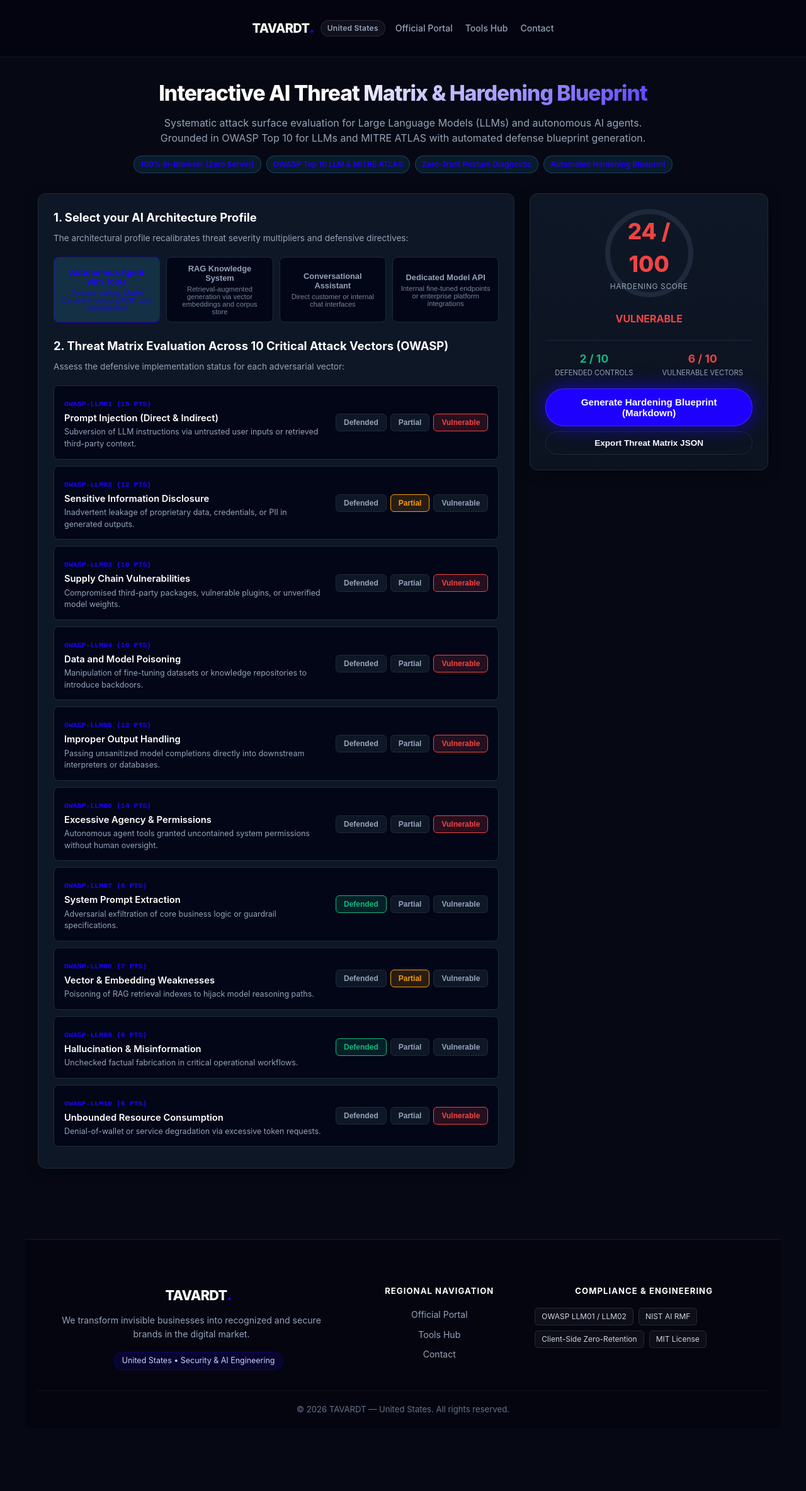
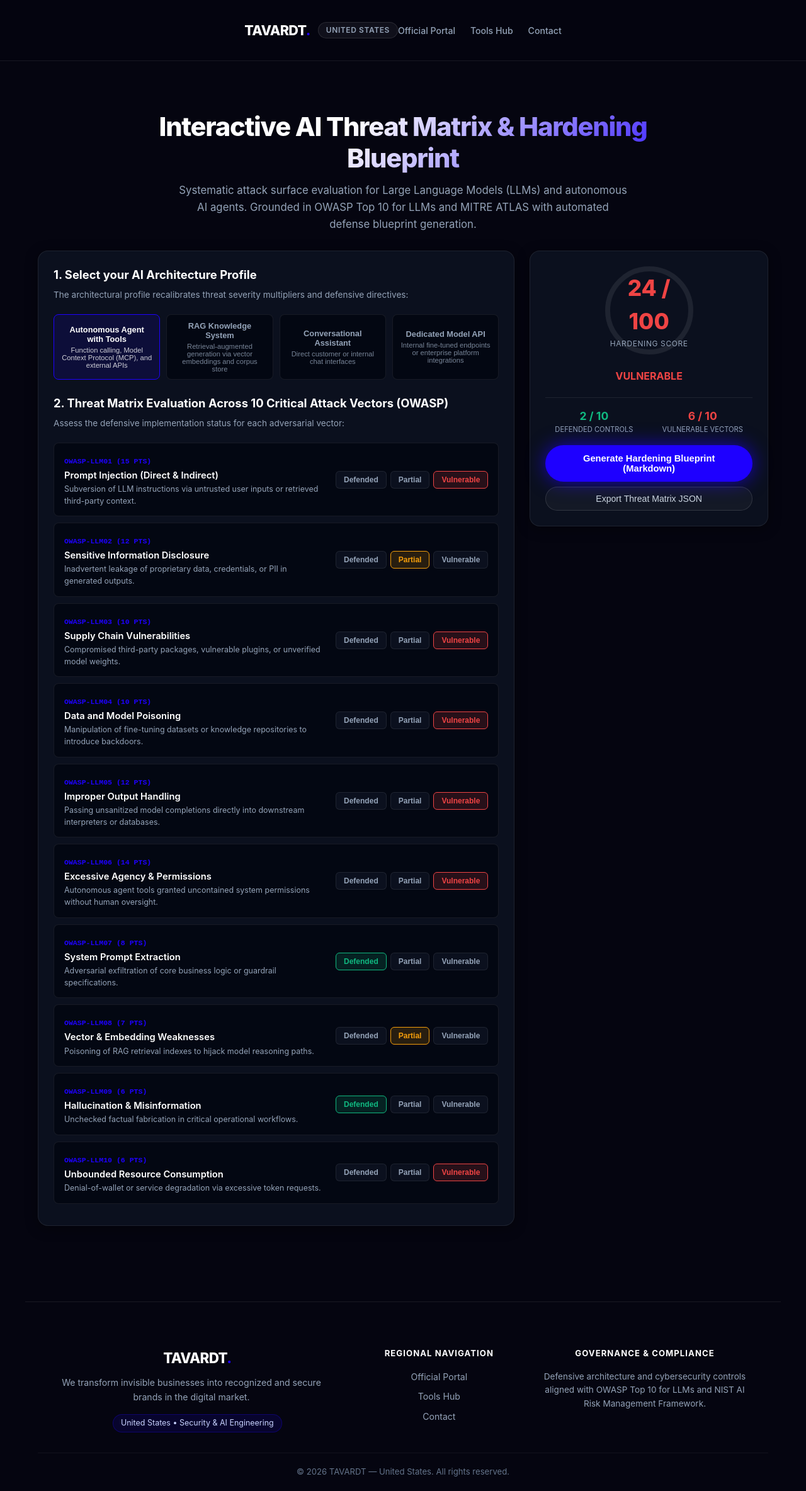
Before and after one commit to TAVARDT-USA/ai-threat-matrix-us, a plain HTML site: page index.html in a window 1280 px wide. Shown: the whole page at 63% size. Before the commit the page ends 2328 px from the top, so only its background shows below. Drawn offline with Linux system fonts and the light colour scheme.

Commit message:
refactor(pages): apply unified obsidian theme #050510, purge junior badges, center buttons, enforce strict corporate standards

```diff
--- a/index.html
+++ b/index.html
@@ -80,215 +80,300 @@
   </script>
   <style>
 
-/* ==================== TAVARDT BRAND STANDARDIZATION ==================== */
+/* ==========================================================================
+   TAVARDT UNIFIED ENTERPRISE DESIGN SYSTEM (ASTRYX TOKENS)
+   ========================================================================== */
 :root {
-  --tavardt-blue: #1e00ff !important;
-  --tavardt-blue-hover: #1500db !important;
-  --tavardt-blue-glow: 0 0 30px rgba(30, 0, 255, 0.7) !important;
-  --tavardt-blue-glow-lg: 0 0 45px rgba(30, 0, 255, 0.95) !important;
+  --bg: #050510 !important;
+  --bg2: #0b101e !important;
+  --bg3: #111827 !important;
+  --card-bg: #0b101e !important;
+  --surface: #0b101e !important;
+  --surface-card: #0e1526 !important;
+  --surface-elevated: #131d33 !important;
+  --card-border: rgba(255, 255, 255, 0.08) !important;
+  --border: rgba(255, 255, 255, 0.08) !important;
   --accent: #1e00ff !important;
   --accent-hover: #1500db !important;
   --blue: #1e00ff !important;
+  --info: #1e00ff !important;
+  --text: #f8fafc !important;
+  --text-muted: #94a3b8 !important;
+  --text2: #94a3b8 !important;
+  --code-bg: #030712 !important;
+}
+
+html, body {
+  background-color: #050510 !important;
+  color: #f8fafc !important;
+  font-family: -apple-system, BlinkMacSystemFont, "Segoe UI", Roboto, Helvetica, Arial, sans-serif !important;
+  margin: 0 !important;
+  padding: 0 !important;
+  min-height: 100vh !important;
+  -webkit-font-smoothing: antialiased !important;
 }
 
 /* Header */
 .tavardt-header {
-  width: 100%;
-  background: rgba(5, 5, 16, 0.94);
-  backdrop-filter: blur(12px);
-  -webkit-backdrop-filter: blur(12px);
-  border-bottom: 1px solid rgba(255, 255, 255, 0.08);
-  position: sticky;
-  top: 0;
-  z-index: 999;
+  width: 100% !important;
+  background: rgba(5, 5, 16, 0.95) !important;
+  backdrop-filter: blur(16px) !important;
+  -webkit-backdrop-filter: blur(16px) !important;
+  border-bottom: 1px solid rgba(255, 255, 255, 0.08) !important;
+  position: sticky !important;
+  top: 0 !important;
+  z-index: 1000 !important;
 }
 .tavardt-header-inner {
-  max-width: 1200px;
-  margin: 0 auto;
-  padding: 14px 24px;
-  display: flex;
-  justify-content: space-between;
-  align-items: center;
-  gap: 16px;
-  flex-wrap: wrap;
+  max-width: 1200px !important;
+  margin: 0 auto !important;
+  padding: 16px 24px !important;
+  display: flex !important;
+  justify-content: space-between !important;
+  align-items: center !important;
+  box-sizing: border-box !important;
 }
 .tavardt-brand {
-  display: inline-flex;
-  align-items: center;
-  gap: 10px;
-  text-decoration: none;
-  color: #ffffff;
+  display: inline-flex !important;
+  align-items: center !important;
+  gap: 12px !important;
+  text-decoration: none !important;
+  color: #ffffff !important;
 }
 .tavardt-logo-text {
-  font-size: 1.25rem;
-  font-weight: 800;
-  letter-spacing: -0.03em;
-  color: #ffffff;
+  font-size: 1.35rem !important;
+  font-weight: 800 !important;
+  letter-spacing: -0.03em !important;
+  color: #ffffff !important;
 }
 .tavardt-brand-dot {
   color: #1e00ff !important;
-  font-size: 1.4rem;
-  line-height: 1;
 }
 .tavardt-badge-jurisdiction {
-  font-size: 0.75rem;
-  font-weight: 600;
-  color: #94a3b8;
-  padding: 3px 10px;
-  background: rgba(255, 255, 255, 0.05);
-  border: 1px solid rgba(255, 255, 255, 0.1);
-  border-radius: 9999px;
-  letter-spacing: 0.02em;
+  font-size: 0.75rem !important;
+  font-weight: 600 !important;
+  color: #94a3b8 !important;
+  padding: 3px 12px !important;
+  background: rgba(255, 255, 255, 0.05) !important;
+  border: 1px solid rgba(255, 255, 255, 0.1) !important;
+  border-radius: 9999px !important;
+  text-transform: uppercase !important;
+  letter-spacing: 0.05em !important;
 }
 .tavardt-nav {
-  display: flex;
-  align-items: center;
-  gap: 20px;
-  flex-wrap: wrap;
+  display: flex !important;
+  align-items: center !important;
+  gap: 24px !important;
 }
 .tavardt-nav-link {
-  color: #94a3b8;
-  text-decoration: none;
-  font-size: 0.88rem;
-  font-weight: 500;
-  transition: color 0.2s ease;
+  color: #94a3b8 !important;
+  text-decoration: none !important;
+  font-size: 0.88rem !important;
+  font-weight: 500 !important;
+  transition: color 0.2s ease !important;
 }
 .tavardt-nav-link:hover {
-  color: #ffffff;
+  color: #ffffff !important;
 }
 
-/* Centered Button Row */
-.btn-row, .sample-buttons {
+/* Hero Section */
+.tavardt-hero, .hero {
+  max-width: 1000px !important;
+  margin: 0 auto !important;
+  padding: 48px 24px 28px !important;
+  text-align: center !important;
+  box-sizing: border-box !important;
+  background: transparent !important;
+  border: none !important;
+}
+.tavardt-hero h1, .hero h1, h1 {
+  font-size: clamp(1.8rem, 4vw, 2.6rem) !important;
+  font-weight: 800 !important;
+  letter-spacing: -0.03em !important;
+  margin: 0 0 12px 0 !important;
+  color: #ffffff !important;
+  line-height: 1.2 !important;
+}
+.tavardt-hero p, .hero p {
+  font-size: 1.05rem !important;
+  color: #94a3b8 !important;
+  max-width: 720px !important;
+  margin: 0 auto !important;
+  line-height: 1.6 !important;
+}
+
+/* Strict Suppression of Junior Elements */
+.badge-bar, .badges, .hero-badge, .hero img, .hero-img, .cta-grid, .cta-btn.wa, [class*="wa"],  {
+  display: none !important;
+}
+
+/* Containers and Cards */
+.card, .main-card, .panel, .stage-card, .vector-card {
+  background: #0b101e !important;
+  border: 1px solid rgba(255, 255, 255, 0.08) !important;
+  border-radius: 16px !important;
+}
+.container, main, .main-wrap {
+  background: transparent !important;
+  border: none !important;
+  box-shadow: none !important;
+}
+
+/* Textareas & Inputs */
+textarea, input[type="text"] {
+  background: #050510 !important;
+  border: 1px solid rgba(255, 255, 255, 0.12) !important;
+  border-radius: 10px !important;
+  color: #f8fafc !important;
+  font-family: 'Fira Code', Consolas, Monaco, monospace !important;
+}
+textarea:focus, input[type="text"]:focus {
+  border-color: #1e00ff !important;
+  outline: none !important;
+  box-shadow: 0 0 15px rgba(30, 0, 255, 0.3) !important;
+}
+
+/* Button Centering Containers */
+.btn-row, .presets-row, .sample-buttons {
   display: flex !important;
   justify-content: center !important;
   align-items: center !important;
+  gap: 12px !important;
+  margin: 18px 0 !important;
   flex-wrap: wrap !important;
-  gap: 12px !important;
 }
 
-/* Primary Action Buttons */
-.btn-primary, button.btn-primary, .btn-action-main, #btn-generate-blueprint, #btn-audit, .btn-run, #run-audit-btn, .btn-execute, .btn-analyze, .cta-btn.primary, .btn-act, #btn-copy {
+/* PRIMARY BUTTONS: 100% TAVARDT Electric Blue (#1e00ff) */
+.btn-primary, button.btn-primary, .btn-action-main, #btn-generate-blueprint, #btn-audit, .btn-run, #run-audit-btn, .btn-execute, .btn-analyze {
   background: #1e00ff !important;
   color: #ffffff !important;
+  border: none !important;
   border-radius: 9999px !important;
-  border: 1px solid rgba(255, 255, 255, 0.15) !important;
+  font-size: 0.92rem !important;
+  font-weight: 600 !important;
+  padding: 13px 36px !important;
   box-shadow: 0 0 30px rgba(30, 0, 255, 0.7) !important;
-  font-weight: 600 !important;
   cursor: pointer !important;
   transition: all 0.25s cubic-bezier(0.16, 1, 0.3, 1) !important;
+  text-decoration: none !important;
+  display: inline-flex !important;
+  align-items: center !important;
+  justify-content: center !important;
 }
-.btn-primary:hover, button.btn-primary:hover, .btn-action-main:hover, #btn-generate-blueprint:hover, #btn-audit:hover, .btn-run:hover, #run-audit-btn:hover, .btn-execute:hover, .btn-analyze:hover, .cta-btn.primary:hover, .btn-act:hover, #btn-copy:hover {
+.btn-primary:hover, button.btn-primary:hover, .btn-action-main:hover, #btn-generate-blueprint:hover, #btn-audit:hover, .btn-run:hover, #run-audit-btn:hover, .btn-execute:hover, .btn-analyze:hover {
   background: #1500db !important;
   box-shadow: 0 0 45px rgba(30, 0, 255, 0.95) !important;
   transform: translateY(-1px) !important;
 }
 
-/* Secondary & Preset Buttons */
-.btn-secondary, button.btn-secondary, .btn-sample, .btn-preset, button.btn-preset, .btn-action-secondary, .code-tab, .tab-btn, .cta-btn.secondary {
+/* SECONDARY BUTTONS: Clean dark pill */
+.btn-secondary, button.btn-secondary, .btn-sample, .btn-preset, button.btn-preset, .btn-action-secondary, .code-tab, .tab-btn {
+  background: rgba(255, 255, 255, 0.04) !important;
+  border: 1px solid rgba(255, 255, 255, 0.12) !important;
+  color: #cbd5e1 !important;
   border-radius: 9999px !important;
+  font-size: 0.88rem !important;
+  font-weight: 500 !important;
+  padding: 10px 22px !important;
+  cursor: pointer !important;
   transition: all 0.2s ease !important;
 }
-.btn-secondary:hover, button.btn-secondary:hover, .btn-sample:hover, .btn-preset:hover, button.btn-preset:hover, .btn-action-secondary:hover, .cta-btn.secondary:hover {
+.btn-secondary:hover, button.btn-secondary:hover, .btn-sample:hover, .btn-preset:hover, button.btn-preset:hover, .btn-action-secondary:hover {
   border-color: #1e00ff !important;
   color: #ffffff !important;
+  background: rgba(30, 0, 255, 0.08) !important;
 }
 
-/* Tabs Active */
-.code-tab.active, .tab-btn.active, .tab.active, .arch-btn.active {
+/* Active State for Tabs & Selectors */
+.code-tab.active, .tab-btn.active, .tab.active, .arch-btn.active, .btn-preset.active-hard {
   border-color: #1e00ff !important;
+  color: #ffffff !important;
+  background: rgba(30, 0, 255, 0.12) !important;
 }
 
-/* Footer */
+/* Institutional Footer */
 .tavardt-footer {
-  width: 100%;
-  background: #050510;
-  border-top: 1px solid rgba(255, 255, 255, 0.08);
-  margin-top: 48px;
-  color: #94a3b8;
+  width: 100% !important;
+  background: #050510 !important;
+  border-top: 1px solid rgba(255, 255, 255, 0.08) !important;
+  margin-top: 56px !important;
+  color: #94a3b8 !important;
 }
 .tavardt-footer-inner {
-  max-width: 1200px;
-  margin: 0 auto;
-  padding: 48px 24px 32px;
-  display: grid;
-  grid-template-columns: 2fr 1fr 1.5fr;
-  gap: 36px;
+  max-width: 1200px !important;
+  margin: 0 auto !important;
+  padding: 48px 24px 32px !important;
+  display: grid !important;
+  grid-template-columns: 2fr 1fr 1.5fr !important;
+  gap: 40px !important;
 }
 @media (max-width: 768px) {
   .tavardt-footer-inner {
-    grid-template-columns: 1fr;
-    gap: 28px;
+    grid-template-columns: 1fr !important;
+    gap: 28px !important;
   }
 }
 .tavardt-footer-logo {
-  font-size: 1.35rem;
-  font-weight: 800;
-  color: #ffffff;
-  margin-bottom: 12px;
-  letter-spacing: -0.03em;
+  font-size: 1.4rem !important;
+  font-weight: 800 !important;
+  color: #ffffff !important;
+  margin-bottom: 12px !important;
+  letter-spacing: -0.03em !important;
 }
 .tavardt-footer-mission {
-  font-size: 0.88rem;
-  line-height: 1.6;
-  color: #94a3b8;
-  margin-bottom: 16px;
-  max-width: 440px;
+  font-size: 0.88rem !important;
+  line-height: 1.6 !important;
+  color: #94a3b8 !important;
+  margin-bottom: 16px !important;
+  max-width: 440px !important;
 }
 .tavardt-footer-jurisdiction-tag {
-  display: inline-block;
-  font-size: 0.78rem;
-  color: #c7d2fe;
-  background: rgba(30, 0, 255, 0.12);
-  border: 1px solid rgba(30, 0, 255, 0.3);
-  padding: 4px 12px;
-  border-radius: 9999px;
+  display: inline-block !important;
+  font-size: 0.78rem !important;
+  color: #c7d2fe !important;
+  background: rgba(30, 0, 255, 0.12) !important;
+  border: 1px solid rgba(30, 0, 255, 0.3) !important;
+  padding: 4px 12px !important;
+  border-radius: 9999px !important;
 }
 .tavardt-footer-heading {
-  font-size: 0.82rem;
-  font-weight: 700;
-  text-transform: uppercase;
-  letter-spacing: 0.08em;
-  color: #ffffff;
-  margin-bottom: 16px;
+  font-size: 0.82rem !important;
+  font-weight: 700 !important;
+  text-transform: uppercase !important;
+  letter-spacing: 0.08em !important;
+  color: #ffffff !important;
+  margin-bottom: 16px !important;
 }
 .tavardt-footer-links {
-  list-style: none;
-  padding: 0;
-  margin: 0;
-  display: flex;
-  flex-direction: column;
-  gap: 10px;
+  list-style: none !important;
+  padding: 0 !important;
+  margin: 0 !important;
+  display: flex !important;
+  flex-direction: column !important;
+  gap: 10px !important;
 }
 .tavardt-footer-links a {
-  color: #94a3b8;
-  text-decoration: none;
-  font-size: 0.88rem;
-  transition: color 0.2s ease;
+  color: #94a3b8 !important;
+  text-decoration: none !important;
+  font-size: 0.88rem !important;
+  transition: color 0.2s ease !important;
 }
 .tavardt-footer-links a:hover {
-  color: #1e00ff;
+  color: #1e00ff !important;
 }
-.tavardt-footer-badges {
-  display: flex;
-  flex-wrap: wrap;
-  gap: 8px;
-}
-.tavardt-fbadge {
-  font-size: 0.75rem;
-  color: #cbd5e1;
-  background: rgba(255, 255, 255, 0.04);
-  border: 1px solid rgba(255, 255, 255, 0.1);
-  padding: 4px 10px;
-  border-radius: 6px;
+.tavardt-footer-compliance-text {
+  font-size: 0.85rem !important;
+  line-height: 1.6 !important;
+  color: #94a3b8 !important;
 }
 .tavardt-footer-bottom {
-  max-width: 1200px;
-  margin: 0 auto;
-  padding: 20px 24px;
-  border-top: 1px solid rgba(255, 255, 255, 0.05);
-  text-align: center;
-  font-size: 0.82rem;
-  color: #64748b;
+  max-width: 1200px !important;
+  margin: 0 auto !important;
+  padding: 20px 24px !important;
+  border-top: 1px solid rgba(255, 255, 255, 0.05) !important;
+  text-align: center !important;
+  font-size: 0.82rem !important;
+  color: #64748b !important;
 }
 
   </style>
@@ -302,14 +387,14 @@
       --bg: #060913;
       --card-bg: #0e1726;
       --card-border: #1e293b;
-      --accent: #1e00ff;
-      --accent-hover: #1500db;
+      --accent: #38bdf8;
+      --accent-hover: #0284c7;
       --text: #f8fafc;
       --text-muted: #94a3b8;
       --pass: #10b981;
       --warn: #f59e0b;
       --fail: #ef4444;
-      --info: #1e00ff;
+      --info: #818cf8;
       --code-bg: #020617;
     }
     * { box-sizing: border-box; margin: 0; padding: 0; }
@@ -671,12 +756,7 @@
     <div class="hero">
       <h1>Interactive AI Threat Matrix & Hardening Blueprint</h1>
       <p>Systematic attack surface evaluation for Large Language Models (LLMs) and autonomous AI agents. Grounded in OWASP Top 10 for LLMs and MITRE ATLAS with automated defense blueprint generation.</p>
-      <div class="badge-bar">
-        <span class="badge">100% In-Browser (Zero Server)</span>
-        <span class="badge">OWASP Top 10 LLM & MITRE ATLAS</span>
-        <span class="badge">Zero-Trust Posture Diagnostic</span>
-        <span class="badge">Automated Hardening Blueprint</span>
-      </div>
+
     </div>
 
     <div class="grid-dashboard">
@@ -763,13 +843,8 @@
       </ul>
     </div>
     <div class="tavardt-footer-col">
-      <div class="tavardt-footer-heading">Compliance & Engineering</div>
-      <div class="tavardt-footer-badges">
-        <span class="tavardt-fbadge">OWASP LLM01 / LLM02</span>
-        <span class="tavardt-fbadge">NIST AI RMF</span>
-        <span class="tavardt-fbadge">Client-Side Zero-Retention</span>
-        <span class="tavardt-fbadge">MIT License</span>
-      </div>
+      <div class="tavardt-footer-heading">Governance & Compliance</div>
+      <p class="tavardt-footer-compliance-text">Defensive architecture and cybersecurity controls aligned with OWASP Top 10 for LLMs and NIST AI Risk Management Framework.</p>
     </div>
   </div>
   <div class="tavardt-footer-bottom">
```
